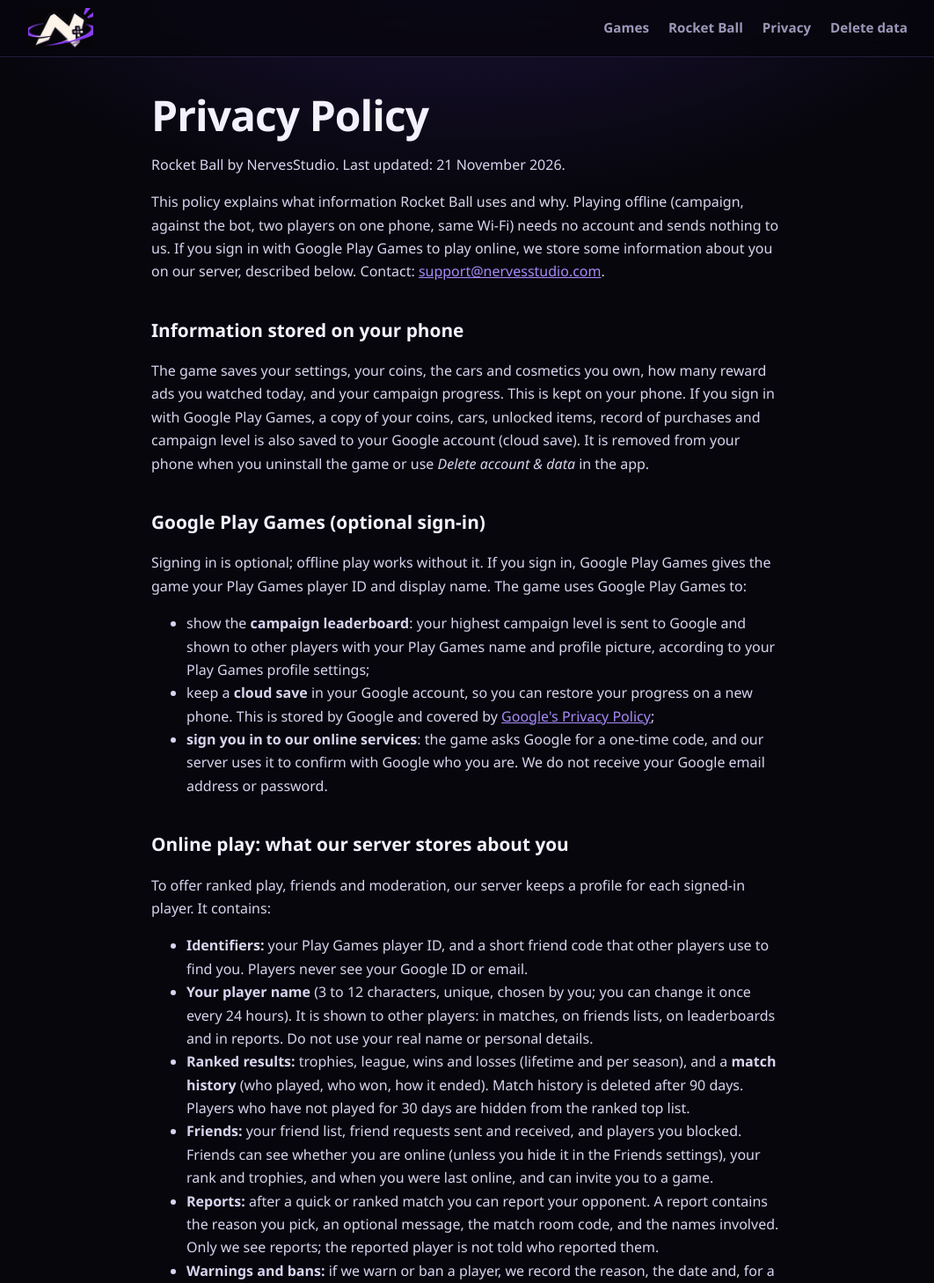
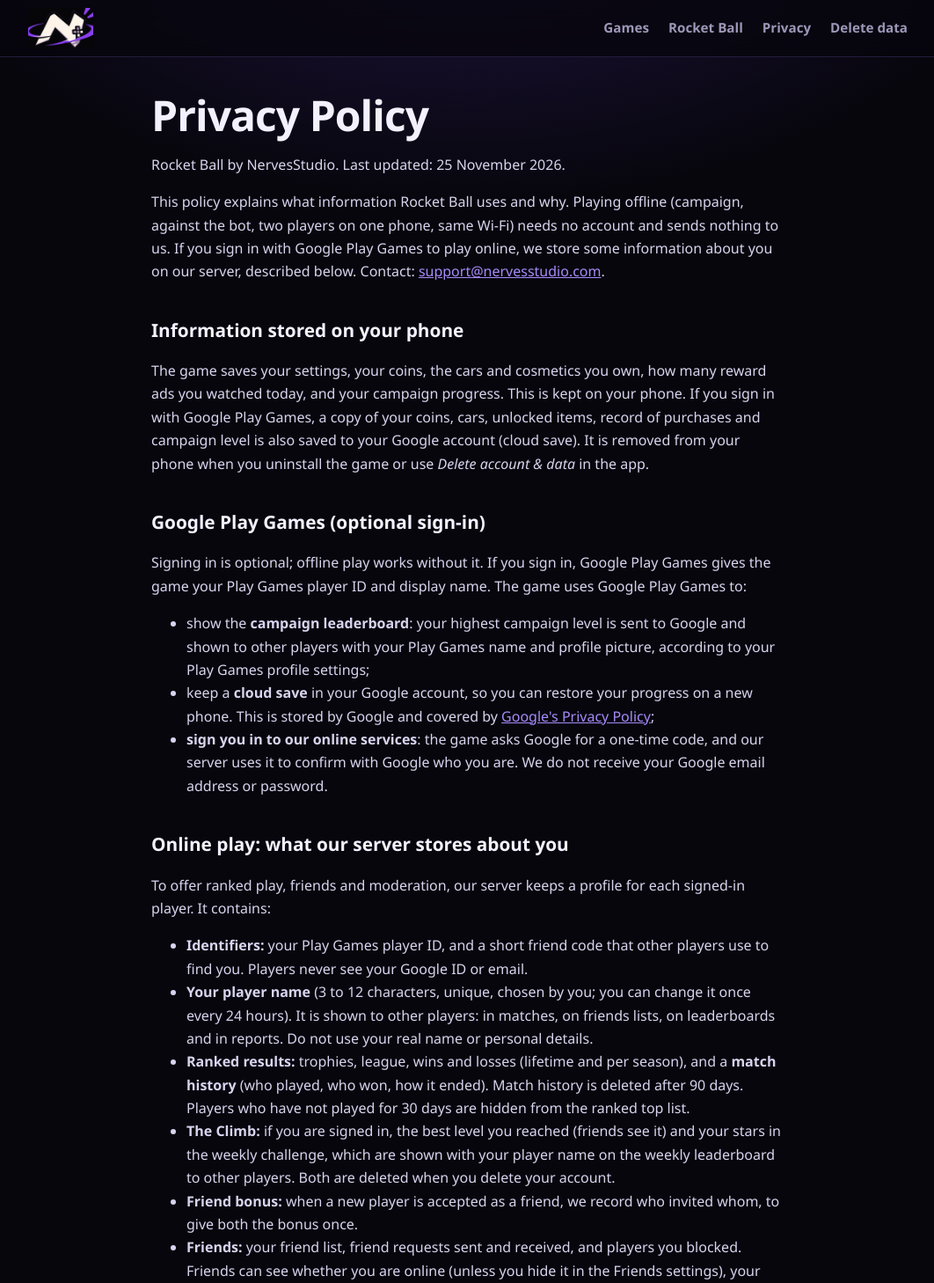
Before and after one commit to St-Daniel-H/nervesstudio-site, a plain HTML site: page games/rocket-ball/privacy.html in a window 1280 px wide. Shown: the top 1458 px of the page at 88% size, without its empty margins (108-1170 px from the left). Drawn offline with Linux system fonts and the light colour scheme.

Commit message:
Privacy policy: The Climb level and weekly leaderboard, friend bonus record
Co-Authored-By: Claude Sonnet 5.5 <noreply@anthropic.com>

```diff
--- a/games/rocket-ball/privacy.html
+++ b/games/rocket-ball/privacy.html
@@ -15,7 +15,7 @@
 </div></header>
 <main class="text">
 <h1>Privacy Policy</h1>
-<p class="muted">Rocket Ball by NervesStudio. Last updated: 21 November 2026.</p>
+<p class="muted">Rocket Ball by NervesStudio. Last updated: 25 November 2026.</p>
 
 <p>This policy explains what information Rocket Ball uses and why. Playing offline (campaign, against the bot, two players on one phone, same Wi-Fi) needs no account and sends nothing to us. If you sign in with Google Play Games to play online, we store some information about you on our server, described below. Contact: <a href="mailto:support@nervesstudio.com">support@nervesstudio.com</a>.</p>
 
@@ -36,6 +36,8 @@
 <li><strong>Identifiers:</strong> your Play Games player ID, and a short friend code that other players use to find you. Players never see your Google ID or email.</li>
 <li><strong>Your player name</strong> (3 to 12 characters, unique, chosen by you; you can change it once every 24 hours). It is shown to other players: in matches, on friends lists, on leaderboards and in reports. Do not use your real name or personal details.</li>
 <li><strong>Ranked results:</strong> trophies, league, wins and losses (lifetime and per season), and a <strong>match history</strong> (who played, who won, how it ended). Match history is deleted after 90 days. Players who have not played for 30 days are hidden from the ranked top list.</li>
+<li><strong>The Climb:</strong> if you are signed in, the best level you reached (friends see it) and your stars in the weekly challenge, which are shown with your player name on the weekly leaderboard to other players. Both are deleted when you delete your account.</li>
+<li><strong>Friend bonus:</strong> when a new player is accepted as a friend, we record who invited whom, to give both the bonus once.</li>
 <li><strong>Friends:</strong> your friend list, friend requests sent and received, and players you blocked. Friends can see whether you are online (unless you hide it in the Friends settings), your rank and trophies, and when you were last online, and can invite you to a game.</li>
 <li><strong>Reports:</strong> after a quick or ranked match you can report your opponent. A report contains the reason you pick, an optional message, the match room code, and the names involved. Only we see reports; the reported player is not told who reported them.</li>
 <li><strong>Warnings and bans:</strong> if we warn or ban a player, we record the reason, the date and, for a ban, its end date.</li>
```
